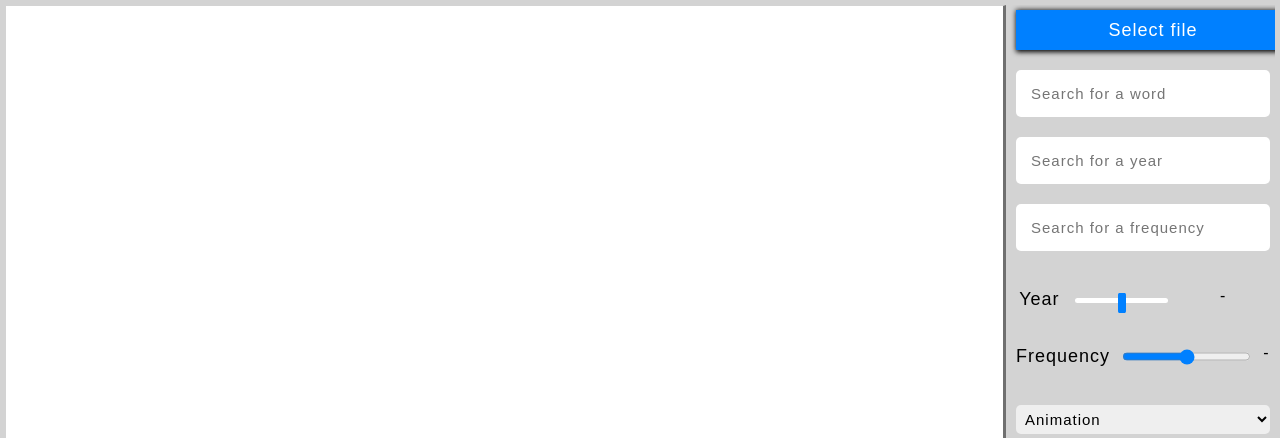
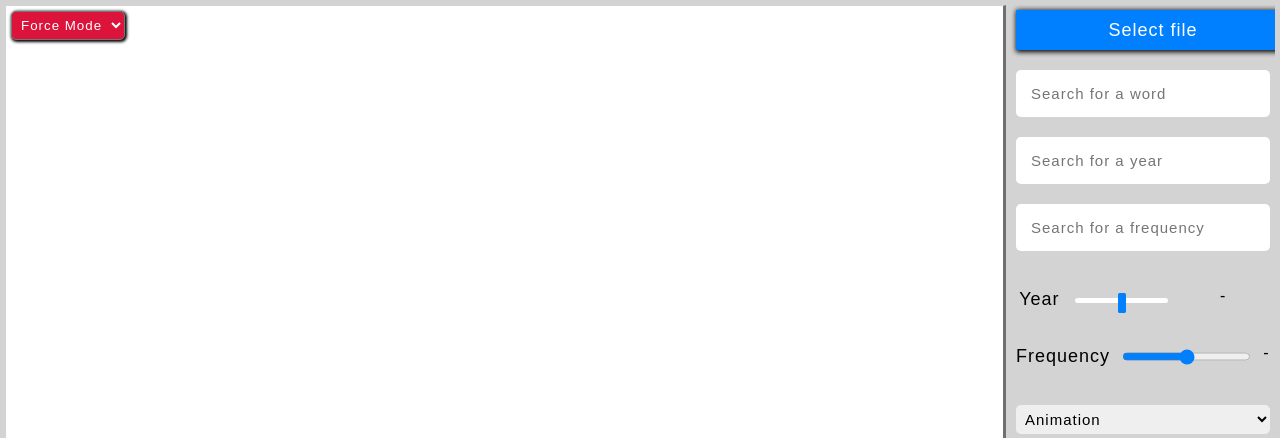
Before and after one commit to Ahmad-Abdou/network-visualization-of-grammatical-constructions, a Flask app: page / in a window 1280 px wide. Shown: the top 438 px of the page. Run offline with Flask 3, Linux system fonts and the light colour scheme; some web fonts are replaced.

Commit message:
creating 2 different modes

```diff
--- a/static/css/style.css
+++ b/static/css/style.css
@@ -278,3 +278,15 @@ input[type="color"]::-webkit-color-swatch {
   border-right: 5px solid rgb(0, 133, 11);
   border-left: 5px solid rgb(0, 133, 11);
 }
+
+#mode-btn{
+  position: relative;
+  right: 0;
+  padding: 5px;
+  background-color: var(--red);
+  color: white;
+  border-radius: 5px;
+  box-shadow: 1px 1px 3px 1px black;
+  cursor: pointer;
+  outline: none;
+}
--- a/static/js/ForceSimulation.js
+++ b/static/js/ForceSimulation.js
@@ -4,13 +4,12 @@ class ForceSimulation {
     this.width = width
     this.height = height
     this.margin = {top:50, right : 50, bottom: 50, left: 50}
-    this.svg = d3.select('.tree-container').append('svg').attr('width', this.width).attr('height', this.height)
+    this.svg = d3.select('.tree-container').append('svg').attr('id', this.id).attr('width', this.width).attr('height', this.height)
     this.zoomGroups = new Map()
   }
 
 
   forceSimulation(root) {
-    // const root = d3.hierarchy(data);
     const links = root.links();
     const nodes = root.descendants();
 
@@ -29,15 +28,13 @@ class ForceSimulation {
       .join("line");
 
     const node = this.svg.append("g")
-        .attr("fill", "#fff")
-        .attr("stroke", "#000")
-        .attr("stroke-width", 1.5)
+      .attr("fill", "red")
       .selectAll("circle")
       .data(nodes)
       .join("circle")
-        .attr("fill", d => d.children ? null : "#000")
+        .attr("fill", d => d.children ? null : "green")
         .attr("stroke", d => d.children ? null : "#fff")
-        .attr("r", 3.5)
+        .attr("r", d => d.children ? 5 : 3.5)
         .call(this.drag(simulation));
 
     node.append("title")
--- a/static/js/Tree.js
+++ b/static/js/Tree.js
@@ -4,7 +4,7 @@ class Tree {
     this.width = width
     this.height = height
     this.margin = {top:50, right : 50, bottom: 50, left: 50}
-    this.svg = d3.select('.tree-container').append('svg').attr('width', this.width).attr('height', this.height)
+    this.svg = d3.select('.tree-container').append('svg').attr('id', this.id).attr('width', this.width).attr('height', this.height)
     this.zoomGroups = new Map()
     this.filteredNodes = []
     this.update = null
--- a/static/js/main.js
+++ b/static/js/main.js
@@ -1,11 +1,40 @@
 const container = document.querySelector('.tree-container')
 const margin = {left: 50, top: 50, right: 50, bottom: 50}
-// const tree = new Tree('#tree-container', container.clientWidth, container.clientHeight)
-const force = new ForceSimulation('#force-container', container.clientWidth, container.clientHeight)
-
-const chart = new Chart('#chart', 400, 400, margin)
+let force, tree;
+const modeBtn = document.getElementById('mode-btn')
+let mode = "force"
 let numberOfFiles = 0
 let treeInstances = []
+const chart = new Chart('#chart', 400, 400, margin)
+
+function initializeVisualization() {
+  d3.select('.tree-container').selectAll('svg').remove();
+
+  if (mode === "force") {
+    tree = null;
+    force = new ForceSimulation('force-svg', container.clientWidth, container.clientHeight);
+  } else if (mode === "tree") {
+    force = null;
+    tree = new Tree('tree-svg', container.clientWidth, container.clientHeight);
+  }
+
+  if (treeInstances.length > 0) {
+    treeInstances.forEach(instance => {
+      if (mode === 'tree' && tree) {
+        tree.collapsable(instance.root, instance);
+      } else if (mode === 'force' && force) {
+        force.forceSimulation(instance.root);
+      }
+    });
+  }
+}
+
+initializeVisualization();
+
+modeBtn.addEventListener('change', (e) => {
+  mode = e.target.value;
+  initializeVisualization();
+});
 
 const StructuringFile = (csvData, file) => {
   let root = { name: file.slice(13, file.length - 4), children: [] };
@@ -28,24 +57,12 @@ const StructuringFile = (csvData, file) => {
   });
   return root;
 }
+
 const buildHirearchy = (file) => {
-  d3.csv(file).then((csvData) => {
-    // const nestedData = StructuringFile(csvData, file);
-    // numberOfFiles++;
-    // const root = d3.hierarchy(nestedData);
-
-    // const treeInstance = {
-    //   id: numberOfFiles,
-    //   root: root,
-    //   container: null,
-    //   update: null
-    // };
-    // treeInstances.push(treeInstance);
-    // tree.collapsable(root, treeInstance);
+  d3.csv(file).then(async (csvData) => {
     const nestedData = StructuringFile(csvData, file);
     numberOfFiles++;
     const root = d3.hierarchy(nestedData);
-
     const treeInstance = {
       id: numberOfFiles,
       root: root,
@@ -53,7 +70,22 @@ const buildHirearchy = (file) => {
       update: null
     };
     treeInstances.push(treeInstance);
-    force.forceSimulation(root);
+
+    if(mode === 'tree' && tree) {
+      tree.collapsable(root, treeInstance);
+    } else if(mode === 'force' && force){
+      force.forceSimulation(root);
+    }
+
+    // The commented fetch code is kept as is
+    // const data = await fetch('/api/data', {
+    //   method: "POST",
+    //   headers: {
+    //     "Content-Type": "application/json"
+    //   },
+    //   body: JSON.stringify({csvData})
+    // }) .then((r) => r.json())
+    // .then((data) => console.log(data));
   });
 }
 
--- a/templates/index.html
+++ b/templates/index.html
@@ -12,8 +12,14 @@
 <body>
   <div class="container">
     <div id="notification"></div>
-
-  <div class="tree-container"></div>
+    <div class="tree-container">
+      <div class="mode-container">
+        <select name="mode" id="mode-btn">
+          <option value="force">Force Mode</option>
+          <option value="tree">Tree Mode</option>
+        </select>
+      </div>
+    </div>
     <div class="menu">
       <label class="select-file file-input" >
         Select file
@@ -71,7 +77,6 @@
         </div>
       </div>
       <div id="chart"></div>
-
     </div>
 </div>
 
```
Lines whose indentation alone changed are shown as unchanged.
